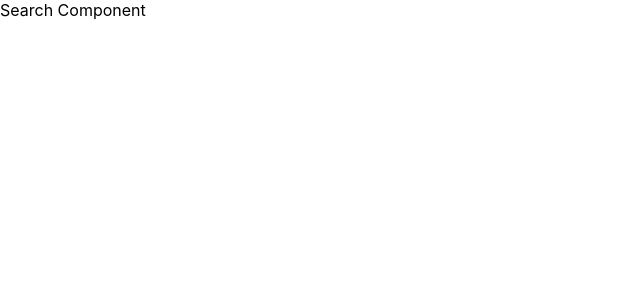
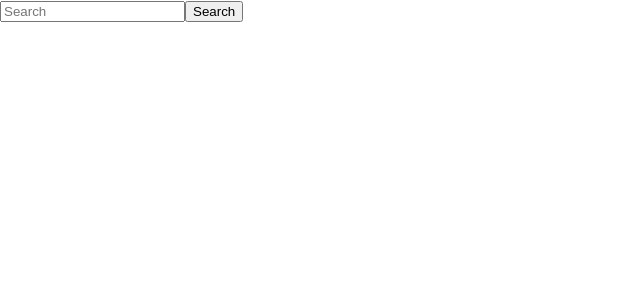
Before and after one commit to akenzua/sky-react, a React (Create React App) app: page / in a window 1280 px wide. Shown: the top 300 px of the page, without its empty margins (0-640 px from the left). Built offline with nearby package versions, Linux system fonts and the light colour scheme.

Commit message:
create search with basic feature call api

```diff
--- a/src/pages/Search.js
+++ b/src/pages/Search.js
@@ -1,5 +1,77 @@
+import React, { useState, useCallback } from "react";
+
 const Search = () => {
-  return <div>Search Component</div>;
+  const [searchTerm, setSearchTerm] = useState("");
+  const [results, setResults] = useState([]);
+  const [, setError] = useState(null);
+  const [loading, setLoading] = useState(false);
+
+  // Define searchHistory state
+  //   const [searchHistory, setSearchHistory] = useState([]);
+
+  //   should move this to .env of constant file
+  const baseAPI = "https://help-search-api-prod.herokuapp.com/search?query=";
+
+  // handle change
+  const handleChange = (e) => {
+    setSearchTerm(e.target.value);
+  };
+
+  // handle submit
+  const handleSubmit = () => {
+    const encodedTerm = encodeURI(searchTerm);
+    setLoading(true);
+    fetch(`${baseAPI}${encodedTerm}`)
+      .then((response) => {
+        if (response.ok) {
+          return response.json();
+        } else {
+          throw new Error("Something went wrong");
+        }
+      })
+      .then((results) => {
+        setResults(results.results);
+        setLoading(false);
+        // update search history
+        // setSearchHistory([...searchHistory, searchTerm]);
+      })
+      .catch((error) => {
+        setError(error);
+      });
+  };
+
+  const fetchRequest = useCallback(handleSubmit, [searchTerm]);
+
+  // click submit
+  const clickSubmit = () => {
+    fetchRequest();
+  };
+
+  // click enter
+  const clickEnter = (e) => {
+    if (e.key === "Enter") {
+      fetchRequest();
+    }
+  };
+
+  return (
+    <main>
+      <div className="search-box">
+        <input
+          className="search-input"
+          type="text"
+          placeholder="Search"
+          value={searchTerm}
+          onChange={handleChange}
+          onKeyDown={clickEnter}
+        />
+
+        <button className="search-button" type="submit" onClick={clickSubmit}>
+          Search
+        </button>
+      </div>
+    </main>
+  );
 };
 
 export default Search;
```
